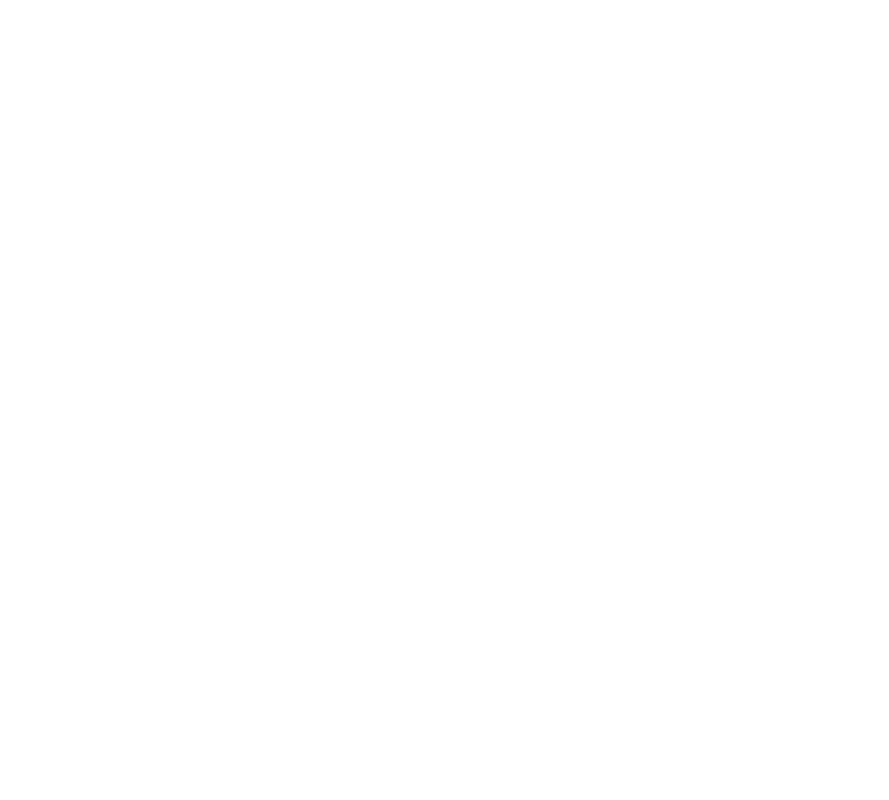
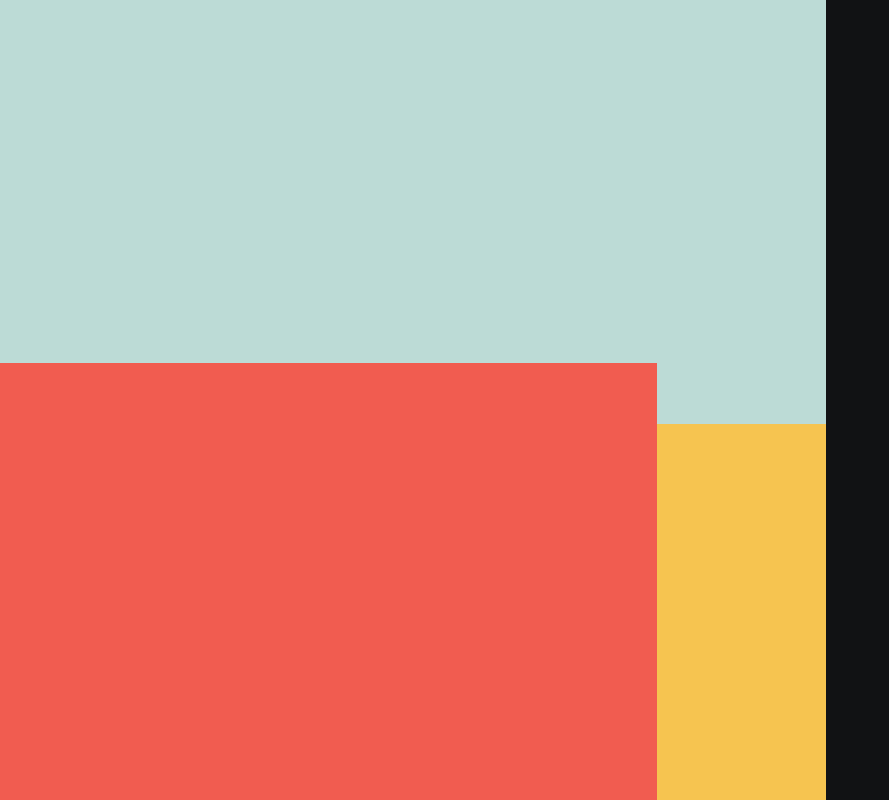
Before and after one commit to Druhin13/Portfolio-Website, a plain HTML site: page index.html in a window 1280 px wide. Shown: the whole page, without its empty margins (0-889 px from the left). Drawn offline with Linux system fonts and the light colour scheme.

Commit message:
Update style.css

```diff
--- a/style.css
+++ b/style.css
@@ -1,4 +1,41 @@
-*{
+* {
     padding: 0;
     margin: 0;
 }
+
+.green {
+    width: 64.5%;
+    height: 52.96vh;
+    background-color: #bcdbd6;
+    position: absolute;
+    z-index: 1;
+}
+
+.red {
+    width: 51.32%;
+    height: 54.58vh;
+    background-color: #f15c50;
+    position: absolute;
+    bottom: 0;
+    z-index: 3;
+}
+
+.yellow {
+    width: 64.5%;
+    height: 47.03vh;
+    background-color: #f6c450;
+    position: absolute;
+    bottom: 0;
+    left: 0;
+    z-index: 2;
+}
+
+.black {
+    width: 100%;
+    height: 100vh;
+    background-color: #111214;
+    position: absolute;
+    top: 0;
+    left: 0;
+    z-index: 0;
+}
```
